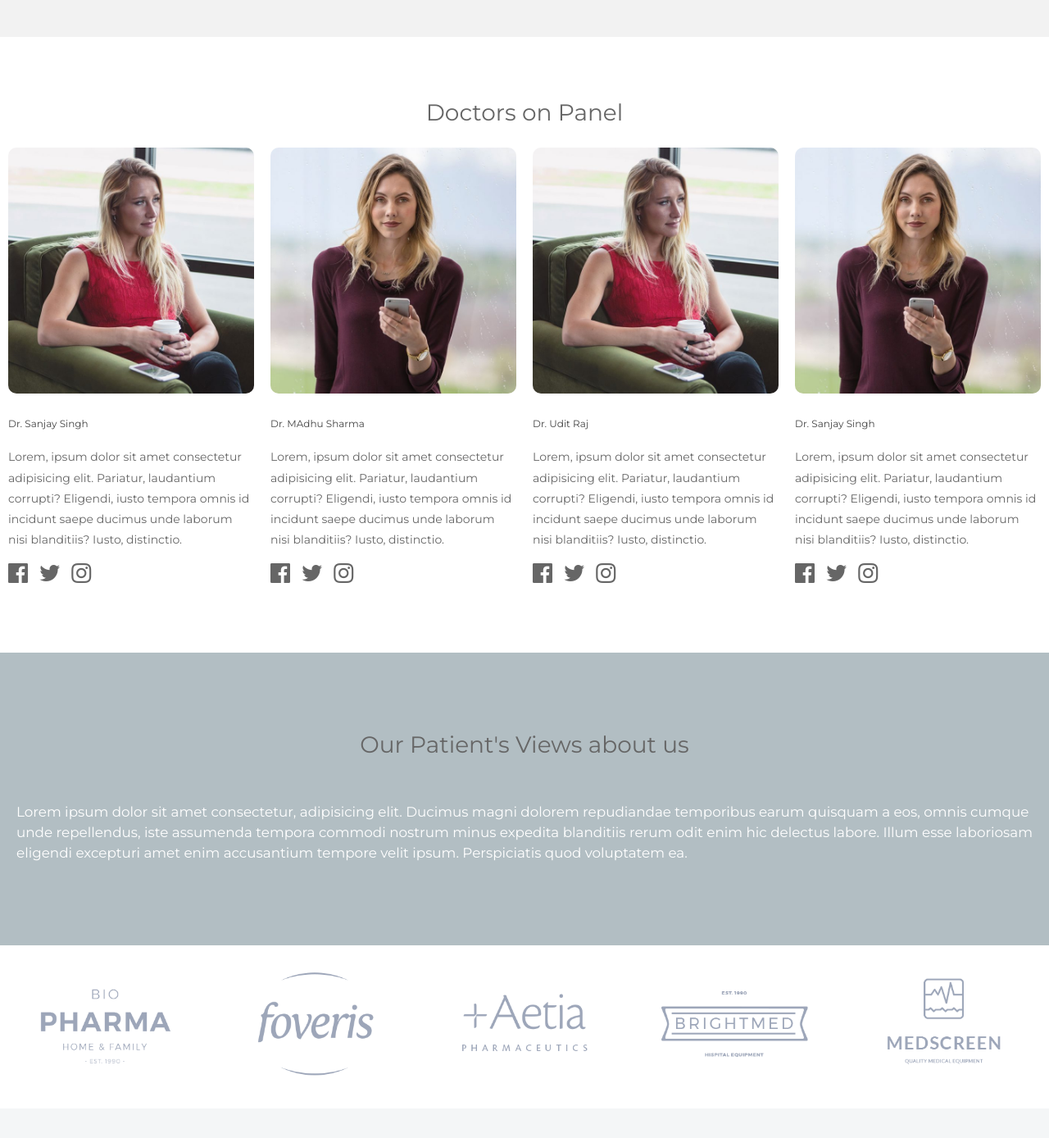
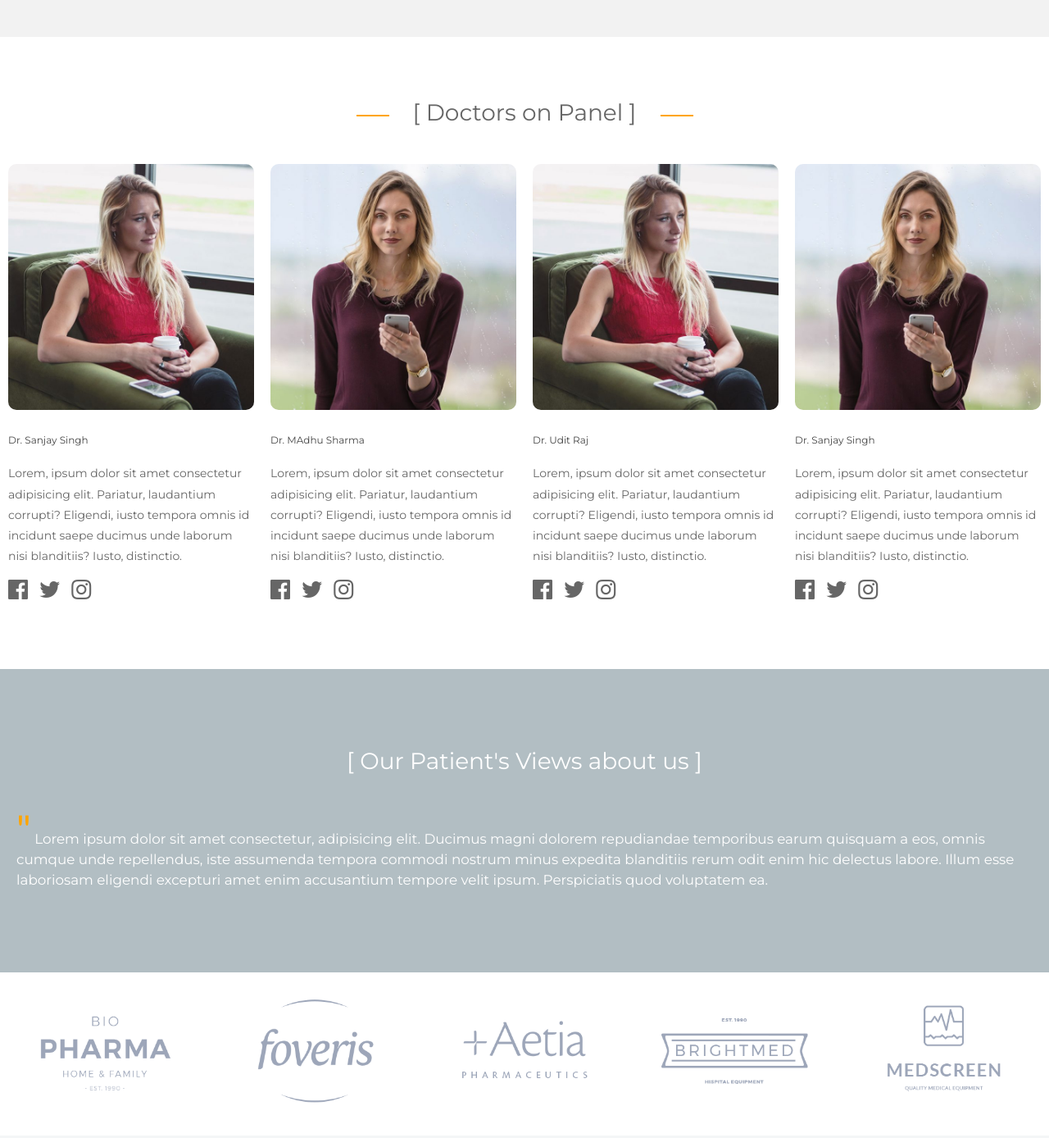
Before and after one commit to linrakesh/DentalKing, a plain HTML site: page index.html in a window 1280 px wide. Shown: the part 1739-3127 px from the top of the page at 82% size. Drawn offline with Linux system fonts and the light colour scheme.

Commit message:
headiing tag modified using css

```diff
--- a/index.html
+++ b/index.html
@@ -125,7 +125,7 @@
     <!--Meet the team-->
     <section id="team">
        <div class="container-normal">
-         <h1><center>Doctors on Panel</center></h1>
+         <h1><center>[ Doctors on Panel ] </center></h1>
        </div>
       <div class="container-1">
         <div class="doctor">
@@ -162,7 +162,7 @@
 
     <section id="testimonial">
       <div class="container-normal">
-        <h1>Our Patient's Views about us</h1>
+        <h1>[ Our Patient's Views about us ] </h1>
         <p>
           Lorem ipsum dolor sit amet consectetur, adipisicing elit. Ducimus
           magni dolorem repudiandae temporibus earum quisquam a eos, omnis
--- a/style.css
+++ b/style.css
@@ -183,6 +183,8 @@ i {
   margin-bottom: -6px;
 }
 
+
+
 .image {
   flex: 1;
 }
@@ -200,6 +202,10 @@ i {
 #team {
   background: #fff;
 }
+#team h1{margin-bottom:20px;position:relative;}
+#team h1:after{content:'';position:absolute;top:0;left:63%;height:2px;background:orange;margin-top:35px;width:40px;}
+#team h1:before{content:'';position:absolute;top:0;left:34%;height:2px;background:orange;margin-top:35px;width:40px;}
+
 .doctor {
   padding: 10px;
   border-radius: 10px;
@@ -231,9 +237,11 @@ i {
   padding: 80px 0;
 }
 
+#testimonial h1{color:#fff;}
 #testimonial p {
   font-size: 120%;
-}
+  position:relative;
+}#testimonial p:before{content:'"';top:0;left:0;margin-top:10px;font-size:48px;font-family:'Trebuchet MS', sans-serif;color:orange; }
 
 .container-normal h1 {
   margin: 0;
@@ -256,11 +264,14 @@ i {
 }
 
 #case-studies {
-  background-image: url("..images/slider-3.jpg");
-  background-attachment: fixed;
   padding: 60px 0 80px;
   background: #f4f6f7;
+  position:relative;
 }
+
+#case-studies h1:after{content:'';position:absolute;top:0;left:57%;height:2px;background:orange;margin-top:95px;width:40px;}
+#case-studies h1:before{content:'';position:absolute;top:0;left:41%;height:2px;background:orange;margin-top:95px;width:40px;}
+
 
 .case {
   flex-basis: 48%;
```
